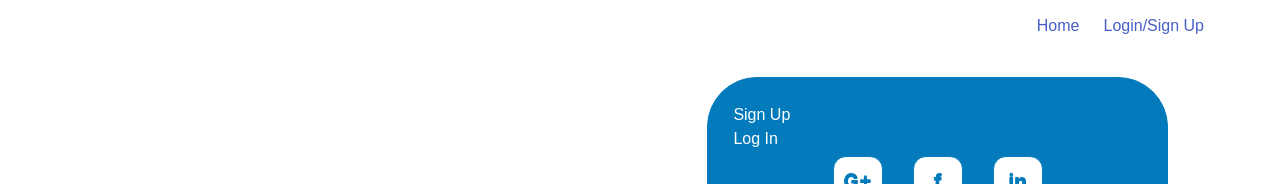
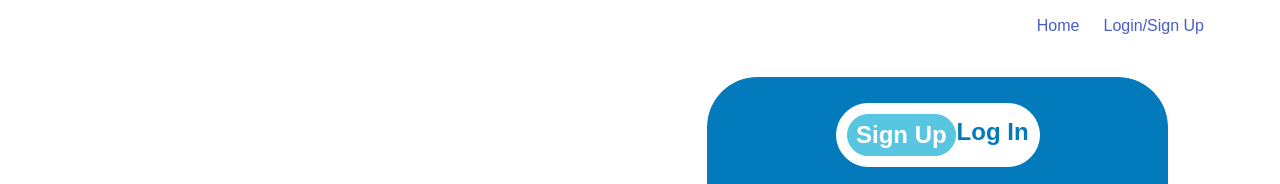
Before and after one commit to qwenballard/sneakerapp, a React app: page /login in a window 1280 px wide. Shown: the top 184 px of the page. Built offline with nearby package versions, Linux system fonts and the light colour scheme; no server answers.

Commit message:
login/signup styling updated.

```diff
--- a/client/assets/styles.scss
+++ b/client/assets/styles.scss
@@ -180,7 +180,32 @@
     }
 
     .form-toggle {
-        display: inline;
+        border: 1px solid  white;
+        width: 50%;
+        margin: 0 auto 20px auto;
+        display: flex;
+        justify-content: space-around;
+        background-color: white;
+        padding: 10px;
+        -webkit-border-radius: 50px;
+        -moz-border-radius: 50px;
+        border-radius: 50px;
+
+        h1 {
+            font-size: 24px;
+            font-weight: bold;
+            color:  #027ABB;
+        }
+
+        h1.selected {
+            padding:2px 8px;
+            background-color:  #58c6e1;
+            color: white;
+            border: 1px solid  #58c6e1;
+            -webkit-border-radius: 50px;
+            -moz-border-radius: 50px;
+            border-radius: 50px;
+        }
     }
 
     .sign-up {
--- a/client/components/Login/Login.js
+++ b/client/components/Login/Login.js
@@ -1,19 +1,38 @@
 import React, { Component, useState, useEffect } from "react";
-
 
 //imported image
 import logo from "../../assets/img/logo.png";
 
 function Login(props) {
   const [signup, showForm] = useState(true);
+
+  const toggleForm = (string) => {
+    const signup  = document.getElementsByClassName('signup-toggle')[0];
+    const login = document.getElementsByClassName('login-toggle')[0];
+    console.log(signup);
+    if (string === 'signup') {
+      showForm(true);
+      signup.classList.add("selected");
+      login.classList.remove("selected");
+    } else {
+      showForm(false);
+      login.classList.add("selected");
+      signup.classList.remove("selected");
+    }
+  };
+
   return (
     <div className="login-container">
       <img className="login-image" src={logo} alt="business-logo" />
       {/* <p className="credit">logo made by DesignEvo</p> */}
       <div className="form-border">
         <div className="form-toggle">
-              <h1 className="signup">Sign Up</h1>
-              <h1>Log In</h1>
+          <h1 className='signup-toggle selected' onClick={() => {toggleForm("signup")}}>
+            Sign Up
+          </h1>
+          <h1 className='login-toggle' onClick={() => { toggleForm("login")}}>
+            Log In
+          </h1>
         </div>
         <div className="login-buttons">
           <button>G+</button>
@@ -130,7 +149,6 @@ function Login(props) {
           </form>
         ) : (
           <form action="/login" method="POST">
-              <h1>Log In</h1>
             <div class="field">
               <label htmlFor="email-login" class="label">
                 Email
```
Lines whose indentation alone changed are shown as unchanged.
